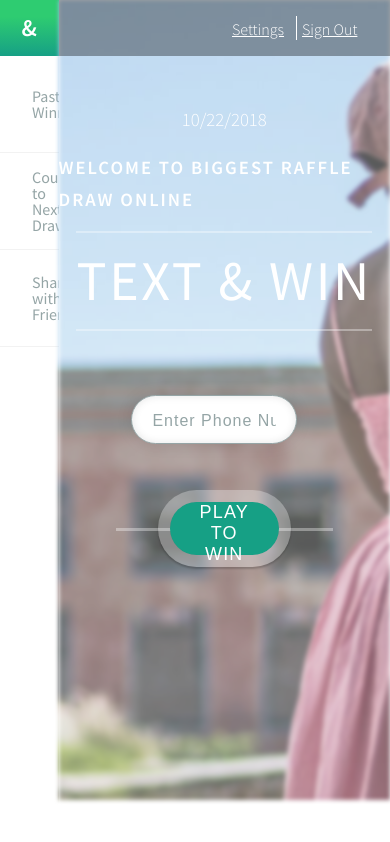
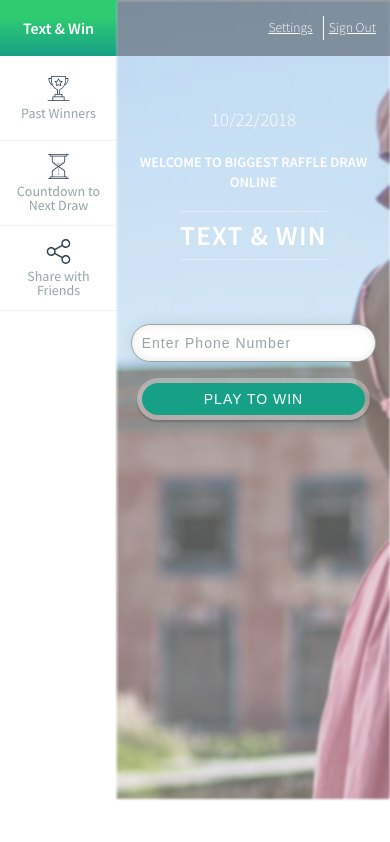
Before and after one commit to Boasbabs/textnlove, a website: page index.html in a window 390 px wide. Drawn offline with nearby package versions, Linux system fonts and the light colour scheme; files that its build step writes are made by us from their sources; files whose address does not match are found by name.

Commit message:
Made site mobile responsive

```diff
--- a/assets/sass/app.scss
+++ b/assets/sass/app.scss
@@ -2,4 +2,5 @@
 
 @import "theme",
         "custom",
-        "index";
+        "main",
+        "responsive";
--- a/assets/sass/index.scss
+++ b/assets/sass/main.scss
@@ -41,7 +41,7 @@
     a {
       background-color: $whiteColor;
       height: 2em;
-      padding: 2em 2em;
+      padding: 2em 1em;
       border-bottom: 1px $offWhiteColor solid;
       text-decoration: none;
       line-height: 1;
@@ -57,12 +57,6 @@
       box-shadow: inset 0 0 8px  rgba(0,0,0,0.1), 0 0 16px rgba(0,0,0,0.1);
       background-color: $primaryColor;
       color: $whiteColor;
-    }
-    .fa {
-      display: block;
-      margin: 0.3em auto;
-      font-size: 1.6em;
-      color: $secondaryColor;
     }
 
   }
@@ -80,7 +74,8 @@
       background-position: center center;
       background-repeat: no-repeat;
       background-size: cover;
-      filter: blur(5px);
+      filter: blur(2
+      px);
       -webkit-filter: blur(2px);
       z-index: 1;
       height: 800px;
@@ -132,7 +127,6 @@
 
 
 //----------------- Phone Number Form Styling ---------------------
-
 
 #phoneNumberForm {
   align-items: center;
@@ -193,8 +187,6 @@ button:disabled, button[disabled]{
   }
 }
 
-
-
 .massive-header {
   font-size: 3.5rem;
   font-weight: 400;
@@ -221,17 +213,11 @@ input[type=text], input[type=password], input[type='tel'] {
   margin-bottom: 30px;
 
   &::-webkit-input-placeholder {
-
     color: $tertiaryColor;
     font-size: 16px;
     letter-spacing: 1px;
     font-weight: lighter;
   }
-}
-input[type="text"]:focus{
-  padding-left: 1.6em;
-  transition: all 0.3s ease-out;
-  transition-delay: 0.2s;
 }
 
 input:-webkit-autofill {
@@ -243,7 +229,6 @@ input:-webkit-autofill {
 
 //----------------- Confirmation Modal Styling ---------------------
 
-$base-duration: 0.25s;
 
 .modal {
   position: fixed;
@@ -274,9 +259,8 @@ $base-duration: 0.25s;
     position: relative;
     display: flex;
     flex-direction: column;
-    //align-items: center;
     justify-content: flex-start;
-    width: 50%;
+    width: 40%;
     margin: 0;
     padding: 2.5rem;
     background-color: white;
@@ -305,7 +289,7 @@ $base-duration: 0.25s;
         content: '';
         width: 1.25rem;
         height: 0.125rem;
-        background-color: black;
+        background-color: $darkColor;
       }
 
       &:before {
--- /dev/null
+++ b/assets/sass/responsive.scss
@@ -0,0 +1,127 @@
+/* Responsive layout - when the screen is less than 600px wide, make the two columns stack on top of each other instead of next to each other */
+@media screen and (max-width: 600px) {
+
+  //----------------- Masthead Side Menu, Body & Nav Styling ---------------------
+  .masthead__body {
+    display: flex;
+
+    .masthead__nav {
+      flex: 30%;
+
+      .masthead__nav-logo {
+        padding: 0.5rem 0;
+        height: 1.5em;
+        padding: 1rem 0;
+
+        h2 {
+          font-weight: bold;
+          letter-spacing: 0px;
+          font-size: 1em;
+          line-height: 1.4;
+        }
+      }
+
+      a {
+        padding: 2em 0.5em;
+        border-bottom: 1px $offWhiteColor solid;
+        text-decoration: none;
+        line-height: 1;
+        font-size: 14px;
+
+        img {
+          height: 25px;
+          margin-bottom: 0.35rem;
+        }
+      }
+
+    }
+
+    //Main content
+    #masthead__main {
+      flex: 70%;
+
+      .background-image {
+        background-size: auto auto;
+        filter: blur(1px);
+        -webkit-filter: blur(1px);
+        left: 30%;
+      }
+
+      .masthead__main--content {
+        .nav-item {
+          font-size: .85em;
+        }
+        .nav-item:last-child {
+          margin-right: 0.5em;
+        }
+
+      }
+
+    }
+  }
+
+
+  /* ---------- Header ----- */
+  .big-header {
+    letter-spacing: 0px;
+    font-size: 0.9em;
+    line-height: 1.4;
+    margin: 0.23em 1.5em;
+    text-align: center;
+  }
+
+  .massive-header {
+    font-size: 1.7rem;
+    font-weight: bold;
+    letter-spacing: 1.3px;
+    border-top: 1px solid rgba(255,255,255,0.35);
+    border-bottom: 1px solid rgba(255,255,255,0.35);
+
+  }
+
+  // Phone Number Input styling ---------------------------
+
+  input[type=text], input[type=password], input[type='tel'] {
+    width: 90%;
+    margin: 0 auto;
+    padding: 10px 10px;
+    font-size: 14px;
+    letter-spacing: 1px;
+
+    &::-webkit-input-placeholder {
+      font-size: 14px;
+    }
+  }
+
+  .button {
+    box-shadow: 0 2px 2px rgba(0, 0, 0, 0.2);
+    font-weight: 400;
+    padding-left: 0.2em;
+    padding-right: 0.2em;
+
+    &.play-button {
+      border: 5px solid rgba(255,255,255,0.3);
+      font-size: 14px;
+      height: 3em;
+      letter-spacing: 1px;
+      width: 85%;
+      margin-top: 1.7rem;
+
+      &:after {
+        display: none;
+      }
+    }
+
+  }
+
+
+  .modal .content-wrapper {
+    width: 68%;
+    padding: 1.35rem;
+  }
+
+  .modal .content-wrapper .modal-footer .action {
+    padding: 0.725rem;
+  }
+
+}
--- a/assets/sass/theme.scss
+++ b/assets/sass/theme.scss
@@ -1,7 +1,11 @@
-/*-------------------
-    Brand Colors
---------------------*/
+
+/*---------- Fonts ---------------*/
+
 @import url('https://fonts.googleapis.com/css?family=Source+Sans+Pro:300,400,500,600');
+$font-primary: 'Source Sans Pro','Lato', Arial, serif;
+$font-secondary: 'Lato', Arial, sans-serif;
+
+/*----------- Brand Colors --------------*/
 
 $primaryColor        : #2ecc71;
 $secondaryColor      : #16a085;
@@ -11,5 +15,6 @@ $darkColor          : #2c3e50;
 $offWhiteColor       : #f2f2f2;
 $redColor            : #FF2600;
 
-$font-primary: 'Source Sans Pro','Lato', Arial, serif;
-$font-secondary: 'Lato', Arial, sans-serif;
+/*------- Animation ----------- */
+
+$base-duration: 0.25s;
```
Also changed, not shown: assets/css/app.css.
